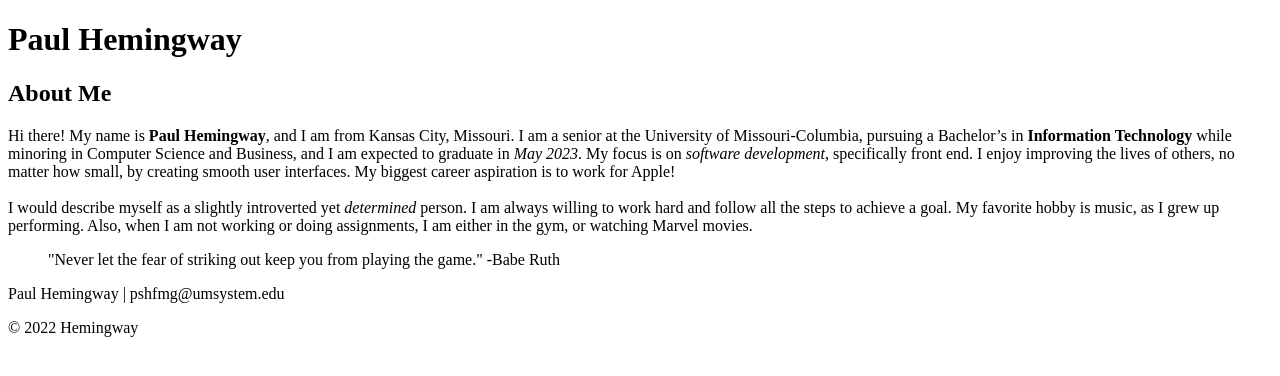
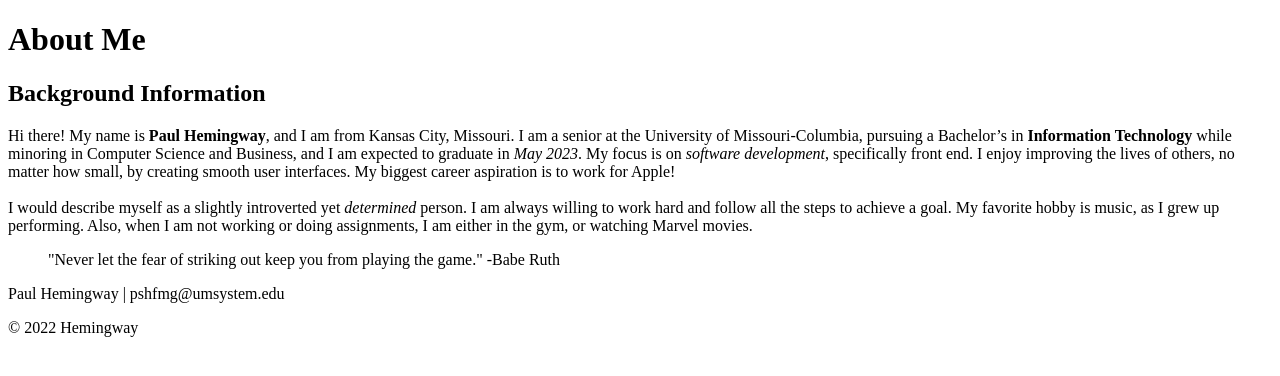
Before and after one commit to pshemingway/pshemingway, a plain HTML site: page islt_7310/about.html in a window 1280 px wide. Drawn offline with Linux system fonts and the light colour scheme.

Commit message:
Add files via upload

```diff
--- a/islt_7310/about.html
+++ b/islt_7310/about.html
@@ -31,11 +31,11 @@ Tested:  Sep 1, 2022; Passed on Firefox and Chrome browsers.
   <body>
     <nav></nav>
     <header>
-      <h1>Paul Hemingway</h1>
+      <h1>About Me</h1>
     </header>
 
     <main>
-      <h2>About Me</h2>
+      <h2>Background Information</h2>
       <p>
         Hi there! My name is <strong>Paul Hemingway</strong>, and I am from Kansas City, Missouri. I am a
         senior at the University of Missouri-Columbia, pursuing a Bachelor’s in <strong>Information Technology</strong> while minoring in Computer Science and Business, and I am expected to graduate in <em>May 2023</em>. My focus is on <em>software development</em>, specifically front end. I enjoy improving the lives of others, no matter how small, by creating smooth user interfaces. My biggest career aspiration is to work for Apple!
```
